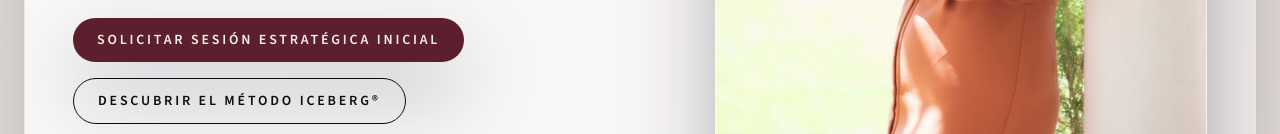
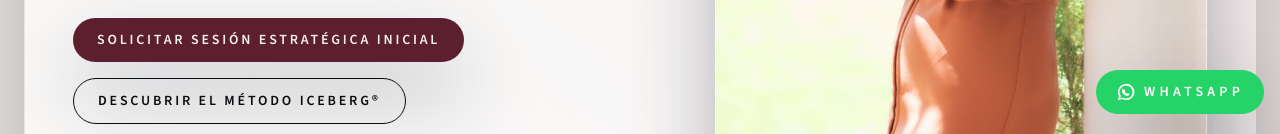
Before and after one commit to pegad222/web-miriana, a Next.js app: page / in a window 1280 px wide. Shown: the part 666-800 px from the top of the page. Built offline with nearby package versions, Linux system fonts and the light colour scheme; no server answers; the database is empty; a web font is replaced by a local one.

Commit message:
feat: add global whatsapp popup

```diff
--- a/src/app/(site)/page.tsx
+++ b/src/app/(site)/page.tsx
@@ -2,11 +2,9 @@ import Image from "next/image";
 import Link from "next/link";
 import { heroContent, problemPoints, methodSteps, services, sessionHighlights } from "@/content/site";
 import { getPublishedArticles, readableDate } from "@/lib/articles";
-import { LatestArticlePopup } from "@/components/latest-article-popup";
 
 export default async function HomePage() {
   const articles = await getPublishedArticles();
-  const latestArticle = articles[0];
 
   return (
     <>
@@ -190,7 +188,6 @@ export default async function HomePage() {
         </div>
       </section>
     </div>
-    {latestArticle && <LatestArticlePopup article={latestArticle} />}
     </>
   );
 }
--- a/src/app/layout.tsx
+++ b/src/app/layout.tsx
@@ -1,5 +1,6 @@
 import type { Metadata } from "next";
 import { Playfair_Display, Source_Sans_3 } from "next/font/google";
+import { WhatsappPopup } from "@/components/whatsapp-popup";
 import "./globals.css";
 
 const display = Playfair_Display({
@@ -69,6 +70,7 @@ export default function RootLayout({
     <html lang="es">
       <body className={`${display.variable} ${body.variable} antialiased bg-[var(--color-bg)]`}>
         {children}
+        <WhatsappPopup />
       </body>
     </html>
   );
--- a/src/components/latest-article-popup.tsx
+++ /dev/null
@@ -1,42 +0,0 @@
-"use client";
-
-import Link from "next/link";
-import { useState } from "react";
-import type { ArticleRecord } from "@/lib/articles/shared";
-import { readableDate } from "@/lib/articles/shared";
-
-interface LatestArticlePopupProps {
-  article: ArticleRecord;
-}
-
-export function LatestArticlePopup({ article }: LatestArticlePopupProps) {
-  const [visible, setVisible] = useState(true);
-
-  if (!visible) {
-    return null;
-  }
-
-  return (
-    <aside className="fixed bottom-4 right-4 z-30 w-[min(90vw,280px)] rounded-[24px] border border-black/10 bg-white/95 p-4 shadow-elevation">
-      <div className="relative pr-6">
-        <button
-          type="button"
-          onClick={() => setVisible(false)}
-          aria-label="Cerrar aviso de artículo"
-          className="absolute right-0 top-0 rounded-full p-1 text-muted-ink transition hover:bg-black/5 hover:text-ink"
-        >
-          ×
-        </button>
-        <p className="text-[0.55rem] uppercase tracking-[0.4em] text-muted-ink">Último artículo</p>
-        <p className="mt-2 font-display text-lg text-ink">{article.title}</p>
-        <p className="mt-1 text-xs text-muted-ink">{article.excerpt}</p>
-        <div className="mt-3 flex items-center justify-between text-[0.6rem] uppercase tracking-[0.3em] text-muted-ink">
-          <span>{readableDate(article)}</span>
-          <Link href={`/blog/${article.slug}`} className="rounded-full bg-ink px-3 py-1 text-bone">
-            Abrir
-          </Link>
-        </div>
-      </div>
-    </aside>
-  );
-}
--- /dev/null
+++ b/src/components/whatsapp-popup.tsx
@@ -0,0 +1,18 @@
+import Link from "next/link";
+
+export function WhatsappPopup() {
+  return (
+    <Link
+      href="https://wa.me/34617716666"
+      target="_blank"
+      rel="noreferrer"
+      aria-label="Abrir WhatsApp para contactar al 617 716 666"
+      className="fixed bottom-5 right-4 z-40 inline-flex items-center gap-2 rounded-full bg-[#25D366] px-5 py-3 text-sm font-semibold uppercase tracking-[0.3em] text-white shadow-elevation transition hover:scale-105"
+    >
+      <svg aria-hidden="true" width="20" height="20" viewBox="0 0 32 32" fill="currentColor">
+        <path d="M16 3a13 13 0 0 0-11.19 19.4L3 29l6.86-1.8A13 13 0 1 0 16 3Zm0 2.6A10.4 10.4 0 0 1 26.4 16c0 5.74-4.68 10.4-10.4 10.4a10.3 10.3 0 0 1-4.9-1.26l-.35-.18-4.07 1.07 1.08-3.97-.2-.36A10.3 10.3 0 0 1 5.6 16 10.4 10.4 0 0 1 16 5.6Zm-5.04 5.06a.82.82 0 0 0-.6.3 5.64 5.64 0 0 0-.95 3.08 5.7 5.7 0 0 0 .86 3 9.7 9.7 0 0 0 4.32 4.05 7.3 7.3 0 0 0 3.07.92 5.6 5.6 0 0 0 2.9-.77.85.85 0 0 0 .39-.5c.12-.34.38-1.34.32-1.57a.7.7 0 0 0-.37-.46l-1.62-.74a.7.7 0 0 0-.74.12l-.56.58a.38.38 0 0 1-.43.12 7.6 7.6 0 0 1-1.9-1.18 8.1 8.1 0 0 1-1.49-1.78.42.42 0 0 1 .05-.45l.48-.61a.7.7 0 0 0 .11-.72l-.74-1.62a.71.71 0 0 0-.5-.4c-.22 0-1.24.26-1.58.38Z" />
+      </svg>
+      <span>WhatsApp</span>
+    </Link>
+  );
+}
```
